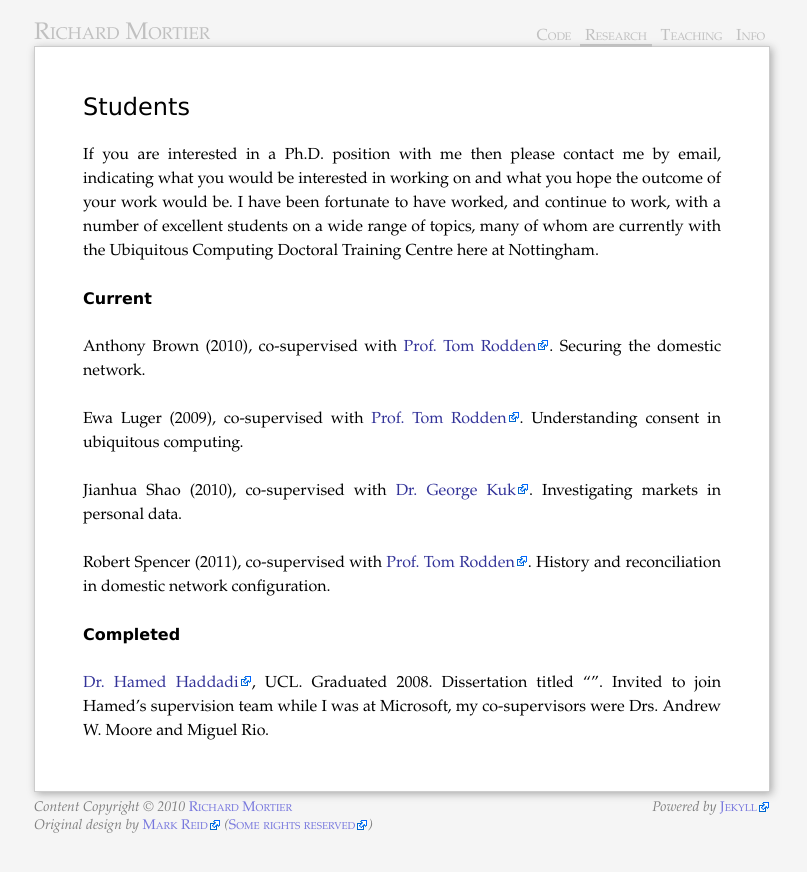
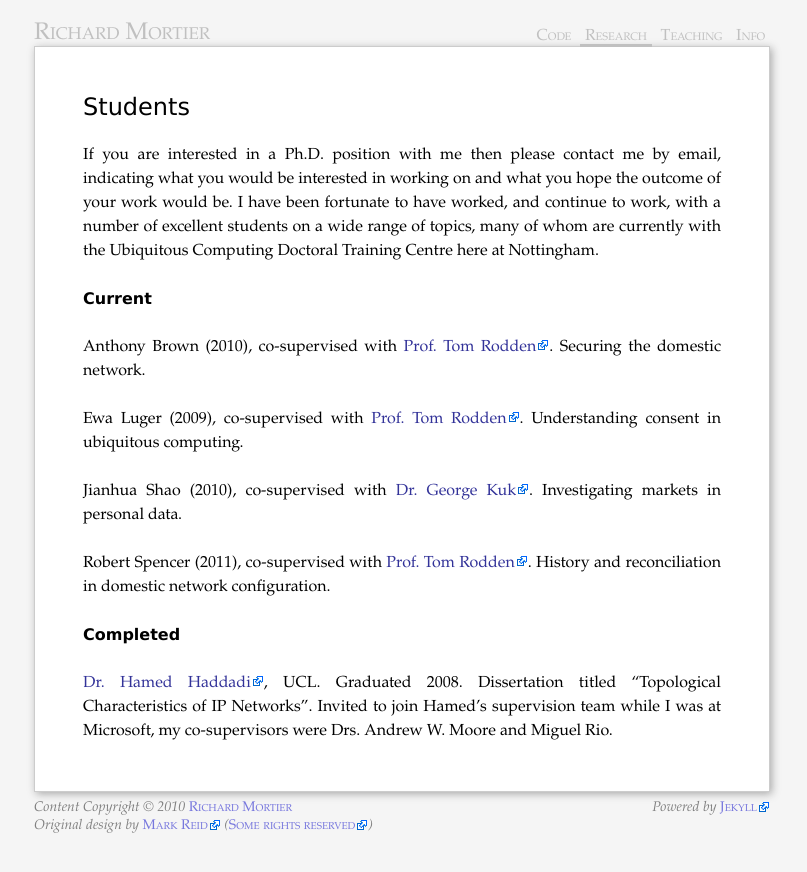
Before and after one commit to mor1/mort-www, a Jekyll site: the page built from research/students/index.md, in a window 1280 px wide. Shown: the top 872 px of the page, without its empty margins (238-1045 px from the left). Built offline with Jekyll 4.4.1, drawn with Linux system fonts in a browser that asks for light colours; Markdown is read by kramdown in place of the engine named in the settings.

Commit message:
oops- forgot hamed's thesis title

```diff
--- a/research/students/index.md
+++ b/research/students/index.md
@@ -38,5 +38,6 @@ Completed
 ---------
 
 [Dr. Hamed Haddadi](http://www.eecs.qmul.ac.uk/~hamed/), UCL. Graduated 2008.
-Dissertation titled "". Invited to join Hamed's supervision team while I was
-at Microsoft, my co-supervisors were Drs. Andrew W. Moore and Miguel Rio.
+Dissertation titled "Topological Characteristics of IP Networks". Invited to
+join Hamed's supervision team while I was at Microsoft, my co-supervisors were
+Drs. Andrew W. Moore and Miguel Rio.
```
